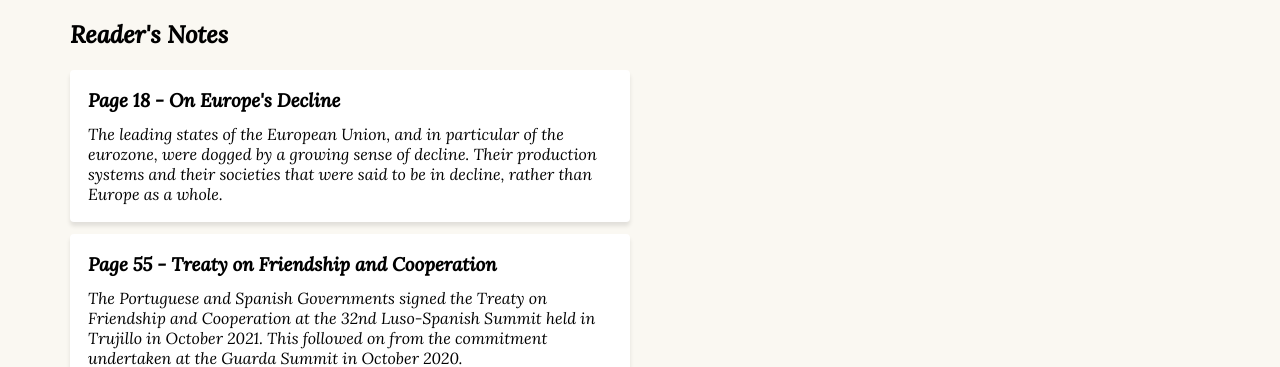
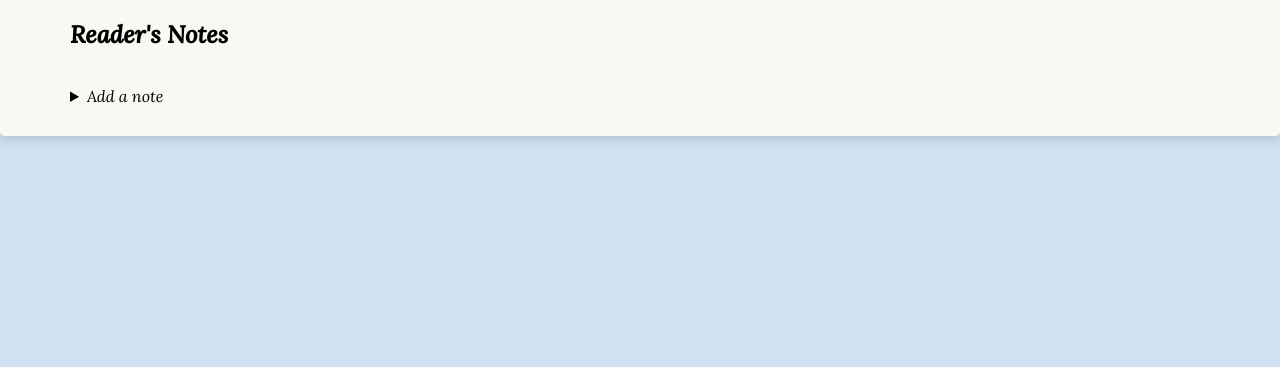
Before and after one commit to Mattrick127/bookShelf, a React (Vite) app: page /book/1 in a window 1280 px wide. Shown: the part 440-807 px from the top of the page. Built offline with nearby package versions, Linux system fonts and the light colour scheme.

Commit message:
book notes on filter array.

```diff
--- a/src/components/Notes.jsx
+++ b/src/components/Notes.jsx
@@ -1,10 +1,10 @@
 import {useSelector} from 'react-redux';
 import {selectNotes} from '../store/notesSlice.js';
 
-function Notes() {
+function Notes(bookId) {
 
 
-    const notes = useSelector(selectNotes);
+    const notes = useSelector(selectNotes).filter(note => note.book_id == bookId);
 
     return (
       <>
--- a/src/views/AddBookPage.jsx
+++ b/src/views/AddBookPage.jsx
@@ -17,7 +17,7 @@ function AddBookPage() {
             cover: document.querySelector('input[name=cover]').value,
             isRead: false,
             author: document.querySelector('input[name=author]').value,
-            synopsis: document.querySelector('textarea[name=synopsis]').value,
+            synopsis: document.querySelector('textarea[name=synopsis]').value
         }
 
         if (newBook.title && newBook.cover && newBook.author) {
--- a/src/views/SingleBookPage.jsx
+++ b/src/views/SingleBookPage.jsx
@@ -51,7 +51,7 @@ function SingleBookPage() {
                         </div>
                 </div>
 
-                <Notes />
+                <Notes bookId={id} />
 
             </div>
 
```
